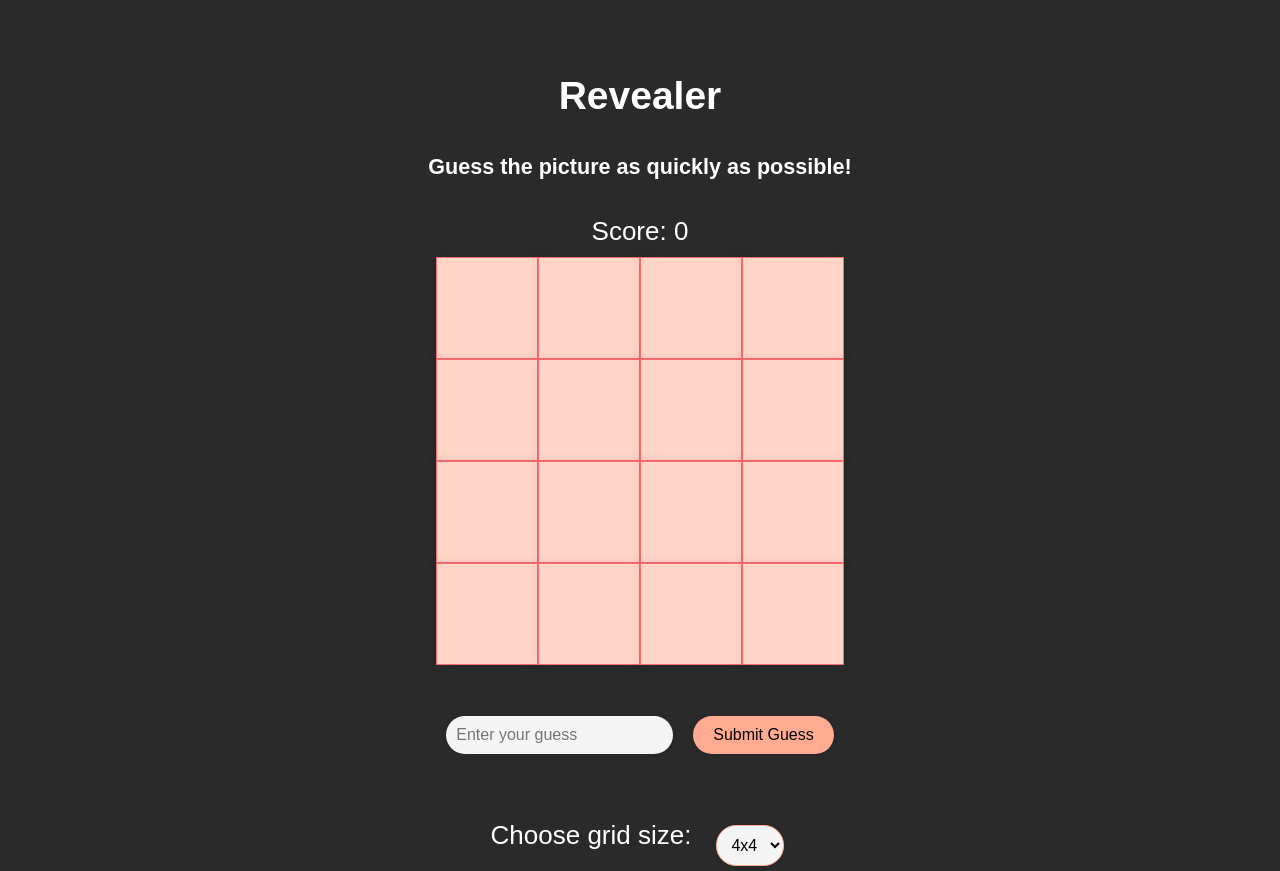
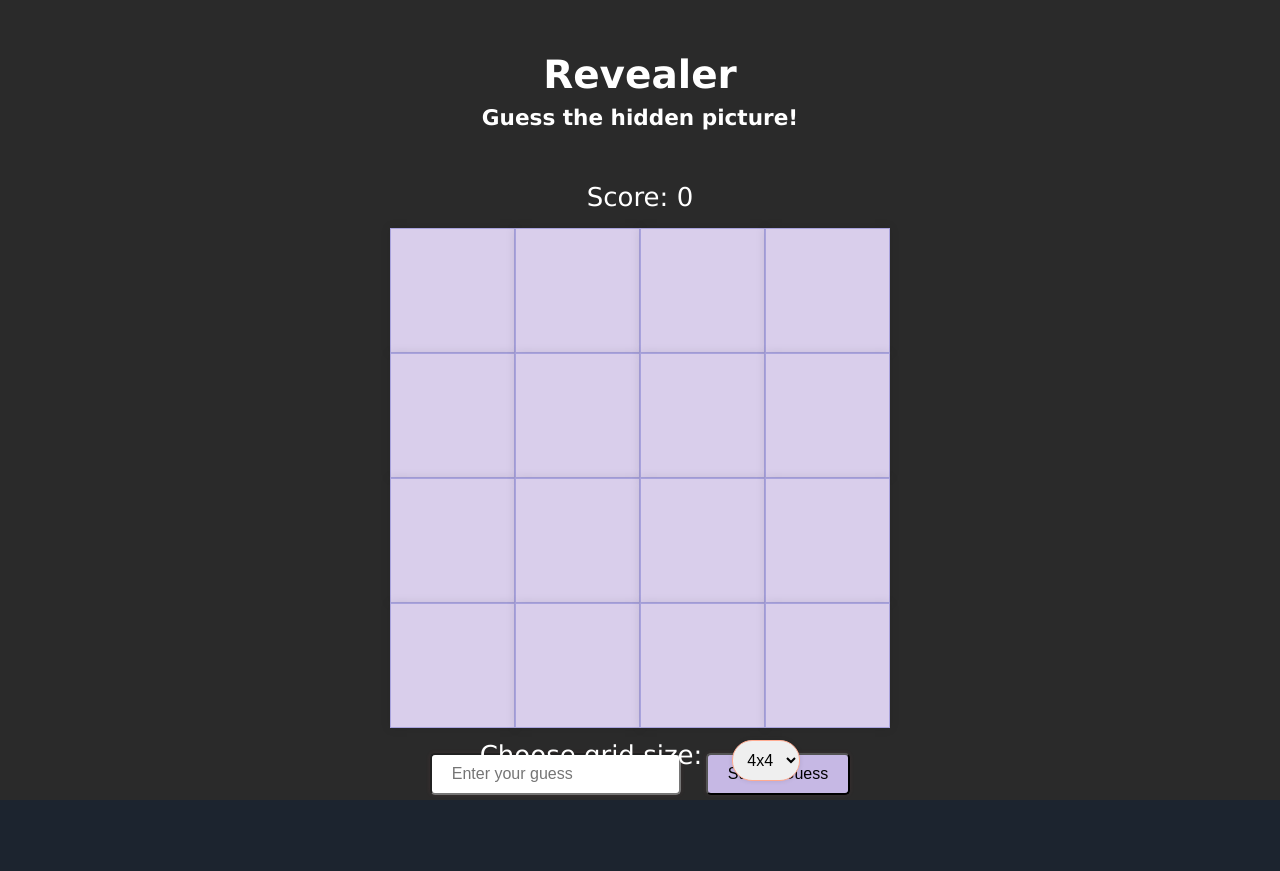
Before and after one commit to ankibues/Revealer, a React (Create React App) app: page / in a window 1280 px wide. After the commit the page ends 800 px from the top, so only its background shows below. Built offline with nearby package versions, Linux system fonts and the light colour scheme.

Commit message:
spacing improved

```diff
--- a/src/App.css
+++ b/src/App.css
@@ -16,8 +16,8 @@
 .grid-size-label {
   justify-content: center;
   display: flex; /* Use flexbox to layout the label text and the select box */
-  gap: 20px; /* Adjust the space between the label text and the select box */
-  margin-top: 20px;
+  gap: 30px; /* Adjust the space between the label text and the select box */
+  margin: 0;
 }
 
 .App-header {
--- a/src/App.js
+++ b/src/App.js
@@ -39,13 +39,14 @@ function App() {
             onGameStart={handleGameStart}
           />
 
-          <div className="controls-container" style={{ display: gameHasStarted ? 'none' : 'block' }}>
+          <div>
                 <label className="grid-size-label">
                     Choose grid size:
                   <select
                    value={gridSize}
                   onChange={handleGridSizeChange}
                   disabled={gameHasStarted}
+                  title={gameHasStarted ? "Grid can't be changed once the game has started" : "Choose grid size"}
                   >
                     <option value="3">3x3</option>
                     <option value="4">4x4</option>
--- a/src/components/RevealerGame.js
+++ b/src/components/RevealerGame.js
@@ -16,6 +16,7 @@ const RevealerGame = ({ imageSrc, gridSize , answer, onGameStart}) => {
 
     const newGrid = Array(gridSize).fill().map(() => Array(gridSize).fill(false));
     setGrid(newGrid);
+    document.documentElement.style.setProperty('--grid-size', gridSize.toString());
 
   },[gridSize]);
 
@@ -55,7 +56,7 @@ const RevealerGame = ({ imageSrc, gridSize , answer, onGameStart}) => {
   // Render the grid
   const renderGrid = () => {
     return grid.map((row, rowIndex) => (
-      <div key={rowIndex} className="gridRow">
+      <div key={rowIndex} className="gridRow" style={{ gridTemplateRows: `repeat(${gridSize}, 1fr)`}} >
         {row.map((revealed, colIndex) => {
           // Calculate background position for each cell
           const positionX = (imageSize * colIndex) + '%';
@@ -67,7 +68,7 @@ const RevealerGame = ({ imageSrc, gridSize , answer, onGameStart}) => {
               onClick={() => handleCellClick(rowIndex, colIndex)}
               style={{
                 backgroundImage: revealed ? `url(${imageSrc})` : 'none',
-                backgroundPosition: `${positionX} ${positionY}`,
+                backgroundPosition: `${positionY} ${positionX}`,
                 backgroundSize: `${gridSize * 100}% ${gridSize * 100}%`
               }}
             />
@@ -81,7 +82,7 @@ const RevealerGame = ({ imageSrc, gridSize , answer, onGameStart}) => {
     <div className="gameContainer">
       <div className= "gameInfo">
       <h2>Revealer</h2>
-      <h5> Guess the picture as quickly as possible! </h5>
+      <h5> Guess the hidden picture! </h5>
       </div>
 
       <div className="score">Score: {score}</div>
@@ -107,8 +108,6 @@ const RevealerGame = ({ imageSrc, gridSize , answer, onGameStart}) => {
     ) : (
       <Modal show={showModal} score={finalScore} onRestart={() => alert("See you tomorrow!")} />
     )}
-    {/* Feedback for incorrect guesses */}
-    <div id="feedback" className="feedback"></div>
 
   </div>
 
--- a/src/styles/RevealerGame.css
+++ b/src/styles/RevealerGame.css
@@ -1,9 +1,10 @@
 :root {
-  --background-color: #2a2a2a; /* Dark background for the full page */
+  --background-color: #1c242f; /* Dark background for the full page */
   --text-color: #ffffff; /* White text for contrast */
-  --accent-color: #f76c6c; /* A vibrant accent color for buttons and highlights */
-  --cell-color: #ffd5c8; /* Light color for the grid cells */
-  --cell-border-color: #f76c6c; /* Accent color for the grid cell borders */
+  --accent-color: #6f3ce8; /* A vibrant accent color for buttons and highlights */
+  --cell-color: #d9ceeb; /* Light color for the grid cells */
+  --cell-border-color: #a8a2dc; /* Accent color for the grid cell borders */
+  --grid-size:4;
 }
 
 body, html {
@@ -11,16 +12,16 @@ body, html {
   margin: 0;
   background-color: var(--background-color);
   color: var(--text-color);
-  font-family: 'Arial', sans-serif;
+  font-family: 'Lucida Sans', 'Lucida Sans Regular', 'Lucida Grande', 'Lucida Sans Unicode', Geneva, Verdana, sans-serif;
 }
 
 .gameContainer {
   display: flex;
   flex-direction: column;
-  justify-content: center;
+  justify-content: flex-start;
   align-items: center;
-  height: 100vh;
-  padding: 20px;
+  padding-top:0;
+  height: 90vh;
   box-sizing: border-box;
   }
 
@@ -29,37 +30,23 @@ body, html {
     margin-bottom: 1rem;
   }
 
-
-
   .gridContainer {
-    display: inline-block;
-    position: relative;
-   grid-template-columns: repeat(auto-fit, minmax(100px, 1fr));
-    gap: 10px;
-    margin-bottom: 20px;
-    grid-template-columns: repeat(auto-fit, minmax(50px, 1fr));
-    margin-bottom: 1rem;
-  }
-
-
-  .gridRow {
-    display: flex;
+    width:500px;
+    height:500px;
+    display: grid;
+    grid-template-columns: repeat(var(--grid-size), 1fr);
+    grid-template-rows: repeat(var(--grid-size), 1fr);
   }
 
   .gridCell {
-    width: 100px;
-    height: 100px;
-    border: 1px solid #ccc;
+    border: 1px solid #be8b8b;
     background-size: cover;
     background-position: center;
     cursor: pointer;
-    background-color: #6357e4;
-    border: 1px solid #738de4;
     box-shadow: 0px 0px 10px rgba(0, 0, 0, 0.1);
     background-color: var(--cell-color);
     border: 1px solid var(--cell-border-color);
-    aspect-ratio: 1 / 1;
-
+    aspect-ratio: 1/1;
   }
 
   .gridCell.revealed {
@@ -67,7 +54,16 @@ body, html {
   }
 
   .score {
-    margin-bottom: 10px;
+    margin-bottom: 1rem;
+    margin-top: 1rem;
+  }
+
+  .gameInfo h2 {
+    margin-bottom: 0.5rem;
+  }
+
+  .gameInfo h5 {
+    margin-top: 0;
   }
 
 .gameOver {
@@ -82,8 +78,13 @@ body, html {
   .controls-container {
     display: flex;
     align-items: center;
-    gap: 5px; /* Adjust the gap as needed */
-    margin-top: 10px; /* Space between the grid and controls */
+    gap: 25px;
+    margin-top: 5px;
+    margin-bottom: 0;
+  }
+  form {
+    padding: 0;
+    margin:0;
   }
 
   .finalScore {
@@ -91,16 +92,25 @@ body, html {
     font-weight: bold;
   }
 
+
   button, input[type="text"], select {
     font-size: 1rem;
-    padding: 10px;
-    border: 1px solid var(--accent-color);
-    background-color: whitesmoke;
+    padding: 10px 20px;
     text-emphasis-color: black;
     text-decoration-color: black;
     border-radius: 5px;
-    margin: 5px;
+    margin:0;
     color:black;
+    box-shadow: 0px 0px 5px rgba(212, 103, 103, 0.1);
+
+  }
+
+
+  button {
+    background-color: #c6b8e4;
+    cursor: pointer;
+    transition: background-color 0.5s;
+    margin:0;
   }
 
 
@@ -114,27 +124,9 @@ body, html {
   }
 
   .gridCell.revealed {
-    animation: reveal 0.3s ease-in-out forwards;
+    animation: reveal 0.5s ease-in-out forwards;
   }
 
-  input[type="text"] {
-    padding: 10px;
-    border: none;
-    border-radius: 20px;
-    margin-right: 10px;
-    box-shadow: 0px 0px 5px rgba(0, 0, 0, 0.1);
-  }
-
-  button {
-    padding: 10px 20px;
-    border: none;
-    border-radius: 20px;
-    background-color: #ffab91;
-    color: black;
-    cursor: pointer;
-    box-shadow: 0px 0px 5px rgba(0, 0, 0, 0.1);
-    transition: background-color 0.2s;
-  }
 
   button:hover {
     background-color: #ff7043;
@@ -159,7 +151,9 @@ body, html {
 
   /* Add media queries for responsiveness */
   @media (max-width: 768px) {
-    .grid-container {
-      grid-template-columns: repeat(auto-fit, minmax(50px, 1fr));
+    .gridContainer {
+      width: 100%; /* Adjust for smaller screens */
+      height: auto; /* Adjust for smaller screens */
+      grid-template-columns: repeat(var(--grid-size), 1fr);
     }
   }
```
